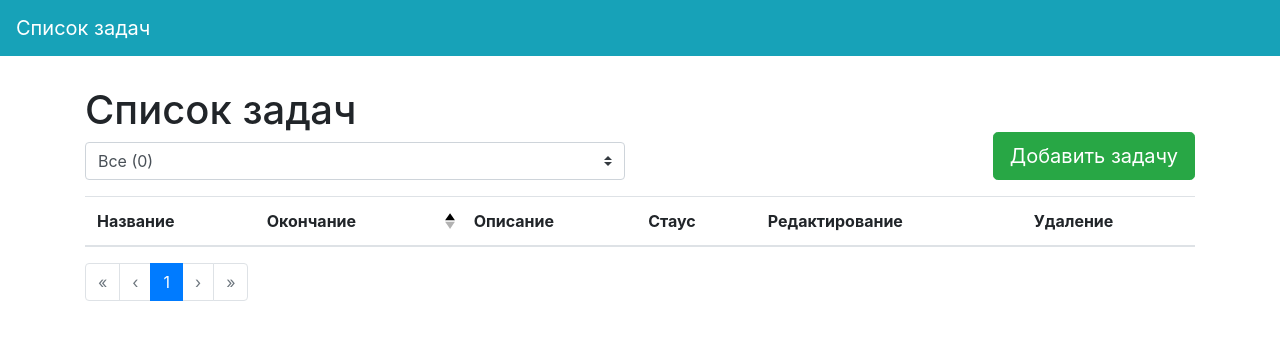
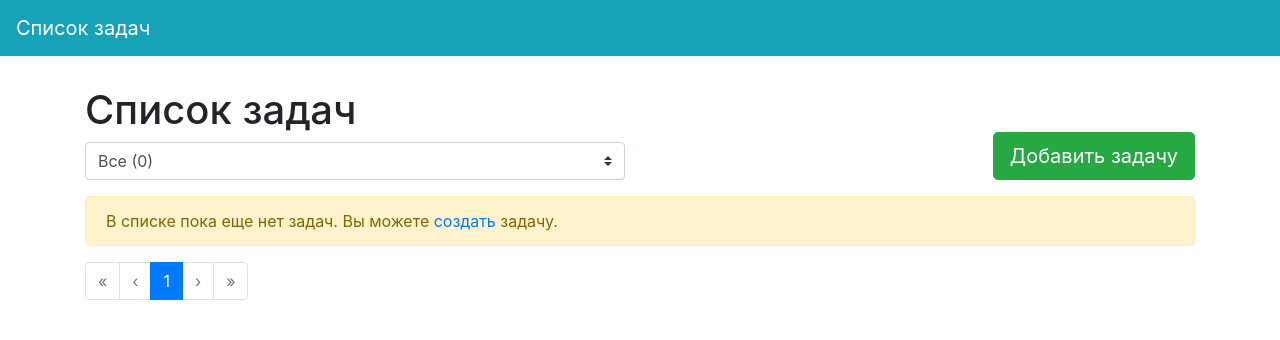
Before and after one commit to slabnevitch/todo, a Vue app: page / in a window 1280 px wide. Shown: the top 340 px of the page. Built offline with nearby package versions, Linux system fonts and the light colour scheme.

Commit message:
добавил алерт на отсутствие задач и поменял заголовок таска

```diff
--- a/package.json
+++ b/package.json
@@ -1,5 +1,5 @@
 {
-  "name": "minin-todo",
+  "name": "task-list",
   "version": "0.1.0",
   "private": true,
   "scripts": {
--- a/src/views/List.vue
+++ b/src/views/List.vue
@@ -76,14 +76,17 @@
             </template>
         </b-modal>
 
-        <b-table
+        <b-alert show v-if="tasks.length == 0" variant="warning">В списке пока еще нет задач. Вы можете
+            <b-link to="/create">создать</b-link> задачу.
+
+        </b-alert>
+
+        <b-table v-else
             stacked="lg"
             :items="items"
             :fields="fields"
             id="my-table"
             :per-page="perPage"
-            :sort-by.sync="sortBy"
-            :sort-desc.sync="sortDesc"
             :current-page="currentPage">
                 <template #cell(Название)="data">
                     <!-- {{data.value}} -->
@@ -144,11 +147,9 @@
 		name: "List",
 		data(){
 			return {
-                perPage: 3,
+                perPage: 4,
                 currentPage: 1,
                 taskStatusMessages,
-                sortBy: 'Окончание',
-                sortDesc: false,
 				fields: [
                     // {
                     //     key:'№',
@@ -160,7 +161,7 @@
                     },
                     {
                         key: 'Окончание',
-                        sortable: true
+                        sortable: false
                     },
                     {
                         key: 'Описание',
@@ -245,7 +246,7 @@
 				return this.$store.getters.getTasks
 			},
 			statusedTasks(){
-				return this.tasks.map(t => {
+				return this.dateFilteredTasks.map(t => {
                     return {
                         ...t,
                         status: new Date(t.date) > new Date() && t.status !== 'completed' ? 'active' :
@@ -255,6 +256,9 @@
 			},
             filteredTasks(){
                 return this.statusedTasks.filter(t => !this.selected ? true : t.status === this.selected)
+            },
+            dateFilteredTasks(){
+                return this.tasks.sort((a, b) => +new Date(a.date) - (+new Date(b.date)))
             },
             rows() {
                 return this.filteredTasks.length
--- a/src/views/Task.vue
+++ b/src/views/Task.vue
@@ -1,8 +1,15 @@
 <template>
   <div class="row">
   	<div class="col-12">
-  		<b-jumbotron :header="currentTask[0].title" :lead="currentTask[0].description">
-   			<h4>Состояние <b-badge :variant="taskStatusMessages[currentTask[0].status].selector">{{taskStatusMessages[currentTask[0].status].name}}</b-badge></h4>
+  		<h2 class="mt-4 mb-3">Редактирование задачи</h2>
+  		<hr>
+  	</div>
+  	<div class="col-12">
+  		<b-jumbotron>
+			<h1>{{currentTask[0].title}}</h1>
+			<p>{{currentTask[0].description}}</p>
+			<h4>Состояние <b-badge :variant="taskStatusMessages[currentTask[0].status].selector">{{taskStatusMessages[currentTask[0].status].name}}</b-badge></h4>
+
   		</b-jumbotron>
   	</div>
 	   <div class="col-md-6">
--- /dev/null
+++ b/vue.config.js
@@ -0,0 +1,5 @@
+module.exports = {
+	publicPath: process.env.NODE_ENV === 'production'
+    ? '/task-list-ls/' //имя проекта на gh-pages
+    : '/' //путь для development mode
+}
```
